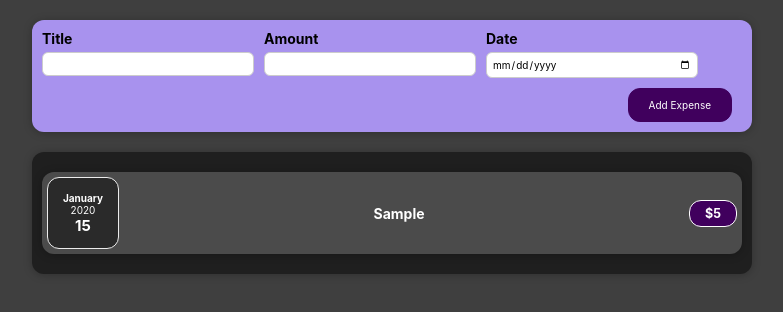
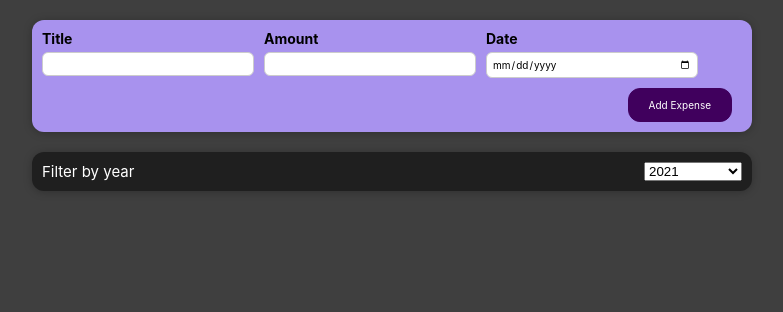
Before and after one commit to GustavoMelloGit/ReactCourse, a React (Create React App) app: page / in a window 1280 px wide. Both pictures are taken after typing "Sample", "5", "2020-01-15" into the empty fields and a click on the button "Add Expense". Shown: the top 312 px of the page, without its empty margins (248-1031 px from the left). Built offline with nearby package versions, Linux system fonts and the light colour scheme.

Commit message:
feat: added filter to expenses

```diff
--- a/src/components/Expenses/Expenses.css
+++ b/src/components/Expenses/Expenses.css
@@ -6,3 +6,10 @@
     max-width: 90%;
     min-width: 300px;
 }
+.expenses #filter__wrapper {
+    width: 100%;
+    display: flex;
+    justify-content: space-between;
+    color: white;
+    font-size: 1.5rem;
+}
--- a/src/components/Expenses/Expenses.js
+++ /dev/null
@@ -1,22 +0,0 @@
-import React from "react";
-
-import ExpenseItem from "./ExpenseItem";
-import Card from "../UI/Card";
-import "./Expenses.css";
-
-const Expenses = (props) => {
-  return (
-    <Card className="expenses">
-      {props.items.map((element) => (
-        <ExpenseItem
-          key={element.id}
-          title={element.title}
-          amount={element.amount}
-          date={element.date}
-        />
-      ))}
-    </Card>
-  );
-};
-
-export default Expenses;
--- /dev/null
+++ b/src/components/Expenses/Expenses.jsx
@@ -0,0 +1,57 @@
+import React, { useState } from "react";
+
+import ExpenseItem from "./ExpenseItem";
+import Card from "../UI/Card";
+import "./Expenses.css";
+
+const Expenses = (props) => {
+  const [filterYear, setFilterYear] = useState("2021");
+  function filteringYear(e) {
+    setFilterYear(e.target.value);
+  }
+  const expenseFiltered = props.items.map((element) => {
+    if (filterYear === "all") {
+      return (
+        <ExpenseItem
+          key={element.id}
+          title={element.title}
+          amount={element.amount}
+          date={element.date}
+        />
+      );
+    }
+    if (filterYear === element.date.getFullYear().toString()) {
+      return (
+        <ExpenseItem
+          key={element.id}
+          title={element.title}
+          amount={element.amount}
+          date={element.date}
+        />
+      );
+    }
+  });
+  return (
+    <Card className="expenses">
+      <div id="filter__wrapper">
+        <span>Filter by year</span>
+        <select
+          name="selectFilter"
+          id="selectFilterYear"
+          onChange={filteringYear}
+        >
+          <option value="all">All expenses</option>
+          <option value="2019">2019</option>
+          <option value="2020">2020</option>
+          <option value="2021" selected>
+            2021
+          </option>
+          <option value="2022">2022</option>
+        </select>
+      </div>
+      {expenseFiltered}
+    </Card>
+  );
+};
+
+export default Expenses;
```
